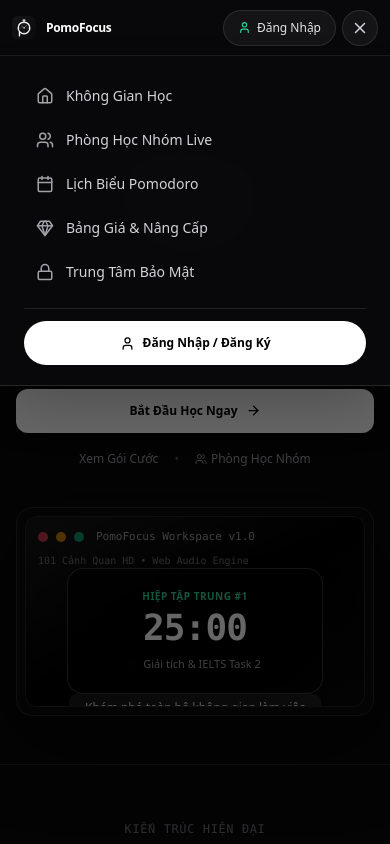
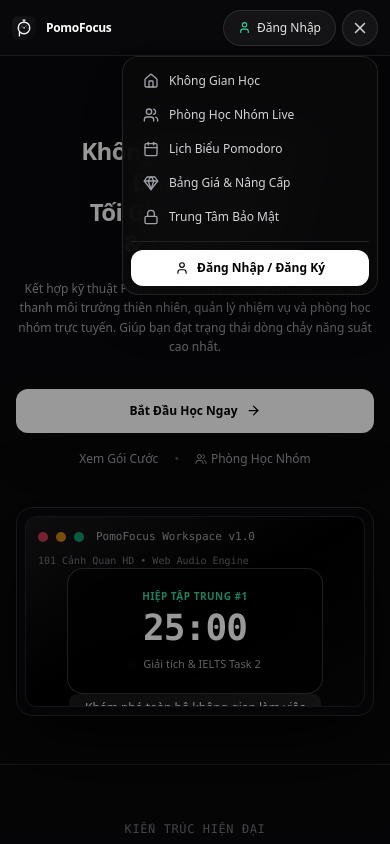
Before and after one commit to namhone/pomofocus, a React (Vite) app: page / in a window 390 px wide. Both pictures are taken after a click on the button 360 px from the left and 27 px from the top of the page. Shown: the top 844 px of the page. Built offline with nearby package versions, Linux system fonts and the light colour scheme; no server answers.

Commit message:
fix(ui): eliminate desktop and mobile UI collision with soft dropdown and safe padding

```diff
--- a/src/App.tsx
+++ b/src/App.tsx
@@ -254,7 +254,7 @@ export const App: React.FC = () => {
             <h1 className="sr-only">Pomodoro Workspace — Không Gian Làm Việc Tập Trung</h1>
             {/* Main Workspace: Desktop Floating Windows hoặc Mobile Responsive Stack */}
             {isMobile ? (
-              <main className="relative z-10 w-full min-h-screen p-4 pb-[calc(7rem+env(safe-area-inset-bottom))] flex flex-col items-center justify-start">
+              <main className="relative z-10 w-full min-h-screen p-4 pb-32 sm:pb-28 flex flex-col items-center justify-start">
                 {/* Thanh điều khiển chế độ xem trên điện thoại */}
                 <div className="w-full max-w-xl mx-auto flex items-center justify-between py-1 px-2 mb-3 select-none text-xs">
                   <div className="flex items-center gap-1.5 text-neutral-400 text-[11px] font-medium">
@@ -337,7 +337,7 @@ export const App: React.FC = () => {
                 </div>
               </main>
             ) : (
-              <main className="fixed inset-0 pointer-events-none w-screen h-screen z-10 overflow-visible">
+              <main className="fixed inset-0 pointer-events-none w-screen h-screen z-10 overflow-visible pb-28">
                 <WidgetContainer id="timer">
                   <TimerTestInterface />
                 </WidgetContainer>
--- a/src/components/DockBar.tsx
+++ b/src/components/DockBar.tsx
@@ -230,7 +230,7 @@ export const DockBar: React.FC = () => {
         }
       }}
       className={`fixed z-50 flex max-h-[90vh] max-w-[95vw] items-center gap-1.5 sm:gap-2 overflow-visible rounded-2xl border border-white/10 bg-[rgba(14,17,25,0.78)] p-1.5 sm:p-2 shadow-[0_20px_50px_-10px_rgba(0,0,0,0.5),inset_0_1px_1px_0_rgba(255,255,255,0.20)] backdrop-blur-3xl backdrop-saturate-[190%] select-none transition-all duration-300 ${
-        isAiOpen ? 'opacity-0 pointer-events-none translate-y-12 invisible' : 'hover:opacity-100'
+        isAiOpen ? 'opacity-0 pointer-events-none translate-y-8 invisible' : 'opacity-100 translate-y-0 hover:opacity-100'
       } ${
         isVertical ? 'flex-col w-16' : 'flex-row'
       } ${
--- a/src/components/PlatformHeader.tsx
+++ b/src/components/PlatformHeader.tsx
@@ -400,32 +400,34 @@ export const PlatformHeader: React.FC = () => {
       </header>
 
       {/* ========================================================================= */}
-      {/* MOBILE SLIDE-DOWN DROPDOWN MENU                                          */}
+      {/* MOBILE SLIDE-DOWN DROPDOWN MENU (LINEAR / LIFEAT SOFT DROPDOWN)           */}
       {/* ========================================================================= */}
 
-      {/* 1. Lớp phủ mờ bên dưới thanh Header */}
+      {/* 1. Lớp phủ mờ bắt sự kiện click outside */}
       <div
         data-testid="mobile-drawer-backdrop"
-        className={`lg:hidden fixed inset-0 top-14 bg-black/60 z-40 transition-opacity duration-300 ${
+        className={`lg:hidden fixed inset-0 z-40 bg-black/40 backdrop-blur-xs transition-opacity duration-200 ${
           isMobileMenuOpen ? 'opacity-100 pointer-events-auto' : 'opacity-0 pointer-events-none'
         }`}
         onClick={() => setIsMobileMenuOpen(false)}
         aria-hidden="true"
       />
 
-      {/* 2. Menu Header dạng Slide-down Dropdown thả từ dưới thanh Header xuống */}
+      {/* 2. Menu Header dạng Thả Xuống (Slide-down Dropdown) định vị tại top-14 right-3 w-64 */}
       <div
         id="mobile-slidedown-menu"
         data-testid="mobile-navigation-drawer"
         role="dialog"
         aria-modal="true"
         aria-label="Menu Điều Hướng"
-        className={`lg:hidden fixed top-14 left-0 right-0 z-50 bg-[#09090b]/95 backdrop-blur-2xl border-b border-zinc-800 shadow-2xl px-6 py-5 flex flex-col gap-4 transition-all duration-300 ease-out transform select-none ${
-          isMobileMenuOpen ? 'opacity-100 translate-y-0 pointer-events-auto' : 'opacity-0 -translate-y-4 pointer-events-none'
+        className={`lg:hidden absolute top-14 right-3 w-64 z-50 bg-zinc-950/90 backdrop-blur-xl border border-white/10 rounded-2xl shadow-2xl p-2 flex flex-col gap-1 transition-all duration-200 ease-out origin-top select-none ${
+          isMobileMenuOpen
+            ? 'opacity-100 scale-100 translate-y-0 pointer-events-auto'
+            : 'opacity-0 scale-95 -translate-y-2 pointer-events-none'
         }`}
       >
         {/* Danh sách các trang */}
-        <nav className="flex flex-col space-y-1">
+        <nav className="flex flex-col space-y-0.5">
           <button
             type="button"
             data-testid="mobile-drawer-link-app"
@@ -433,14 +435,14 @@ export const PlatformHeader: React.FC = () => {
               setIsMobileMenuOpen(false);
               handleNavigate('/app');
             }}
-            className={`w-full flex items-center justify-between py-2.5 px-3 rounded-xl text-sm font-medium transition cursor-pointer text-left ${
+            className={`w-full flex items-center justify-between py-2 px-3 rounded-xl text-xs font-medium transition cursor-pointer text-left ${
               currentPath === '/app'
                 ? 'bg-white/10 text-white font-semibold'
                 : 'text-zinc-300 hover:text-white hover:bg-white/5'
             }`}
           >
-            <div className="flex items-center gap-3">
-              <Home size={18} className={currentPath === '/app' ? 'text-emerald-400' : 'text-zinc-400'} />
+            <div className="flex items-center gap-2.5">
+              <Home size={16} className={currentPath === '/app' ? 'text-emerald-400' : 'text-zinc-400'} />
               <span>Không Gian Học</span>
             </div>
             {currentPath === '/app' && <span className="w-1.5 h-1.5 rounded-full bg-emerald-400" />}
@@ -453,14 +455,14 @@ export const PlatformHeader: React.FC = () => {
               setIsMobileMenuOpen(false);
               handleNavigate('/rooms');
             }}
-            className={`w-full flex items-center justify-between py-2.5 px-3 rounded-xl text-sm font-medium transition cursor-pointer text-left ${
+            className={`w-full flex items-center justify-between py-2 px-3 rounded-xl text-xs font-medium transition cursor-pointer text-left ${
               currentPath.startsWith('/rooms')
                 ? 'bg-white/10 text-white font-semibold'
                 : 'text-zinc-300 hover:text-white hover:bg-white/5'
             }`}
           >
-            <div className="flex items-center gap-3">
-              <Users size={18} className={currentPath.startsWith('/rooms') ? 'text-emerald-400' : 'text-zinc-400'} />
+            <div className="flex items-center gap-2.5">
+              <Users size={16} className={currentPath.startsWith('/rooms') ? 'text-emerald-400' : 'text-zinc-400'} />
               <span>Phòng Học Nhóm Live</span>
             </div>
             {currentPath.startsWith('/rooms') && <span className="w-1.5 h-1.5 rounded-full bg-emerald-400" />}
@@ -473,14 +475,14 @@ export const PlatformHeader: React.FC = () => {
               setIsMobileMenuOpen(false);
               handleNavigate('/calendar');
             }}
-            className={`w-full flex items-center justify-between py-2.5 px-3 rounded-xl text-sm font-medium transition cursor-pointer text-left ${
+            className={`w-full flex items-center justify-between py-2 px-3 rounded-xl text-xs font-medium transition cursor-pointer text-left ${
               currentPath === '/calendar'
                 ? 'bg-white/10 text-white font-semibold'
                 : 'text-zinc-300 hover:text-white hover:bg-white/5'
             }`}
           >
-            <div className="flex items-center gap-3">
-              <Calendar size={18} className={currentPath === '/calendar' ? 'text-emerald-400' : 'text-zinc-400'} />
+            <div className="flex items-center gap-2.5">
+              <Calendar size={16} className={currentPath === '/calendar' ? 'text-emerald-400' : 'text-zinc-400'} />
               <span>Lịch Biểu Pomodoro</span>
             </div>
             {currentPath === '/calendar' && <span className="w-1.5 h-1.5 rounded-full bg-emerald-400" />}
@@ -493,14 +495,14 @@ export const PlatformHeader: React.FC = () => {
               setIsMobileMenuOpen(false);
               handleNavigate('/billing');
             }}
-            className={`w-full flex items-center justify-between py-2.5 px-3 rounded-xl text-sm font-medium transition cursor-pointer text-left ${
+            className={`w-full flex items-center justify-between py-2 px-3 rounded-xl text-xs font-medium transition cursor-pointer text-left ${
               currentPath === '/billing'
                 ? 'bg-white/10 text-white font-semibold'
                 : 'text-zinc-300 hover:text-white hover:bg-white/5'
             }`}
           >
-            <div className="flex items-center gap-3">
-              <Gem size={18} className={currentPath === '/billing' ? 'text-emerald-400' : 'text-zinc-400'} />
+            <div className="flex items-center gap-2.5">
+              <Gem size={16} className={currentPath === '/billing' ? 'text-emerald-400' : 'text-zinc-400'} />
               <span>Bảng Giá & Nâng Cấp</span>
             </div>
             {currentPath === '/billing' && <span className="w-1.5 h-1.5 rounded-full bg-emerald-400" />}
@@ -513,14 +515,14 @@ export const PlatformHeader: React.FC = () => {
               setIsMobileMenuOpen(false);
               handleNavigate('/account/security');
             }}
-            className={`w-full flex items-center justify-between py-2.5 px-3 rounded-xl text-sm font-medium transition cursor-pointer text-left ${
+            className={`w-full flex items-center justify-between py-2 px-3 rounded-xl text-xs font-medium transition cursor-pointer text-left ${
               currentPath === '/account/security'
                 ? 'bg-white/10 text-white font-semibold'
                 : 'text-zinc-300 hover:text-white hover:bg-white/5'
             }`}
           >
-            <div className="flex items-center gap-3">
-              <Lock size={18} className={currentPath === '/account/security' ? 'text-emerald-400' : 'text-zinc-400'} />
+            <div className="flex items-center gap-2.5">
+              <Lock size={16} className={currentPath === '/account/security' ? 'text-emerald-400' : 'text-zinc-400'} />
               <span>Trung Tâm Bảo Mật</span>
             </div>
             {currentPath === '/account/security' && <span className="w-1.5 h-1.5 rounded-full bg-emerald-400" />}
@@ -528,28 +530,27 @@ export const PlatformHeader: React.FC = () => {
         </nav>
 
         {/* Chân menu: Nút Đăng Nhập / Đăng Ký hoặc Thẻ profile + Đăng xuất */}
-        <div className="pt-3 border-t border-zinc-800/80">
         {isAuthenticated && user ? (
-            <div className="space-y-2.5">
-              <div className="p-2.5 rounded-xl bg-zinc-900/80 border border-white/10 flex items-center justify-between">
-                <div className="flex items-center gap-2.5 min-w-0">
+          <div className="pt-2 mt-1 border-t border-zinc-800/80 space-y-1.5">
+            <div className="p-2 rounded-xl bg-zinc-900/60 border border-white/5 flex items-center justify-between">
+              <div className="flex items-center gap-2 min-w-0">
                 {user.avatarUrl ? (
                   <img
                     src={user.avatarUrl}
                     alt={user.displayName}
-                      className="w-8 h-8 rounded-full object-cover ring-1 ring-zinc-700 shrink-0"
+                    className="w-7 h-7 rounded-full object-cover ring-1 ring-zinc-700 shrink-0"
                   />
                 ) : (
-                    <div className="w-8 h-8 rounded-full bg-emerald-500/20 text-emerald-300 flex items-center justify-center font-bold text-xs shrink-0">
+                  <div className="w-7 h-7 rounded-full bg-emerald-500/20 text-emerald-300 flex items-center justify-center font-bold text-xs shrink-0">
                     {(user.displayName || user.email || 'U').charAt(0).toUpperCase()}
                   </div>
                 )}
                 <div className="min-w-0">
                   <div className="text-xs font-semibold text-white truncate">{user.displayName}</div>
-                    <div className="text-[10px] text-zinc-400 font-mono truncate">{user.email}</div>
+                  <div className="text-[9px] text-zinc-400 font-mono truncate">{user.email}</div>
                 </div>
               </div>
-                <span className="px-2 py-0.5 rounded-full text-[9px] font-bold uppercase tracking-wider border shrink-0 bg-zinc-950 text-amber-300 border-amber-400/40">
+              <span className="px-1.5 py-0.5 rounded-full text-[8px] font-bold uppercase tracking-wider border shrink-0 bg-zinc-950 text-amber-300 border-amber-400/40">
                 {user?.badge || planLabel}
               </span>
             </div>
@@ -561,13 +562,14 @@ export const PlatformHeader: React.FC = () => {
                 setIsMobileMenuOpen(false);
                 setIsLogoutModalOpen(true);
               }}
-                className="w-full h-10 flex items-center justify-center gap-2 rounded-full bg-rose-500/10 hover:bg-rose-500/20 text-rose-400 border border-rose-500/20 text-xs font-semibold transition cursor-pointer active:scale-98"
+              className="w-full h-8 flex items-center justify-center gap-1.5 rounded-xl bg-rose-500/10 hover:bg-rose-500/20 text-rose-400 border border-rose-500/20 text-xs font-medium transition cursor-pointer active:scale-98"
             >
-                <LogOut size={14} />
-                <span>Đăng Xuất Tài Khoản</span>
+              <LogOut size={13} />
+              <span>Đăng Xuất</span>
             </button>
           </div>
         ) : (
+          <div className="pt-2 mt-1 border-t border-zinc-800/80">
             <button
               type="button"
               id="mobile-menu-login-btn"
@@ -576,13 +578,13 @@ export const PlatformHeader: React.FC = () => {
                 setIsMobileMenuOpen(false);
                 handleNavigate('/login');
               }}
-              className="w-full h-11 flex items-center justify-center gap-2 rounded-full bg-white hover:bg-zinc-200 text-black font-semibold text-xs transition active:scale-98 shadow-sm cursor-pointer"
+              className="w-full h-9 flex items-center justify-center gap-2 rounded-xl bg-white hover:bg-zinc-200 text-black font-semibold text-xs transition active:scale-98 shadow-sm cursor-pointer"
             >
-              <User size={15} className="shrink-0" />
+              <User size={14} className="shrink-0" />
               <span>Đăng Nhập / Đăng Ký</span>
             </button>
+          </div>
         )}
-        </div>
       </div>
 
       {/* Confirm Logout Dialog (Modal) */}
--- a/src/components/StudyRoomView.tsx
+++ b/src/components/StudyRoomView.tsx
@@ -3027,7 +3027,7 @@ export const StudyRoomView: React.FC = () => {
           className={`flex-1 flex flex-col min-h-0 ${
             activeTab === 'whiteboard'
               ? 'p-0 pb-0 overflow-hidden relative w-full h-full'
-              : 'p-3 sm:p-5 overflow-y-auto pb-[calc(5.5rem+env(safe-area-inset-bottom,0px))] md:pb-6'
+              : 'p-3 sm:p-5 overflow-y-auto pb-32 sm:pb-28 md:pb-24'
           }`}
         >
           {/* Synchronized Shared Pomodoro Timer Banner & Notes - CHỈ HIỂN THỊ KHI Ở CHẾ ĐỘ LƯỚI VIDEO */}
```
Also changed, not shown: scripts/verify_desktop_and_mobile_collision_fix.ts (added, +152 -0 lines), src/components/MobileBottomNav.tsx (+14 -14 lines). Lines whose indentation alone changed are shown as unchanged.
